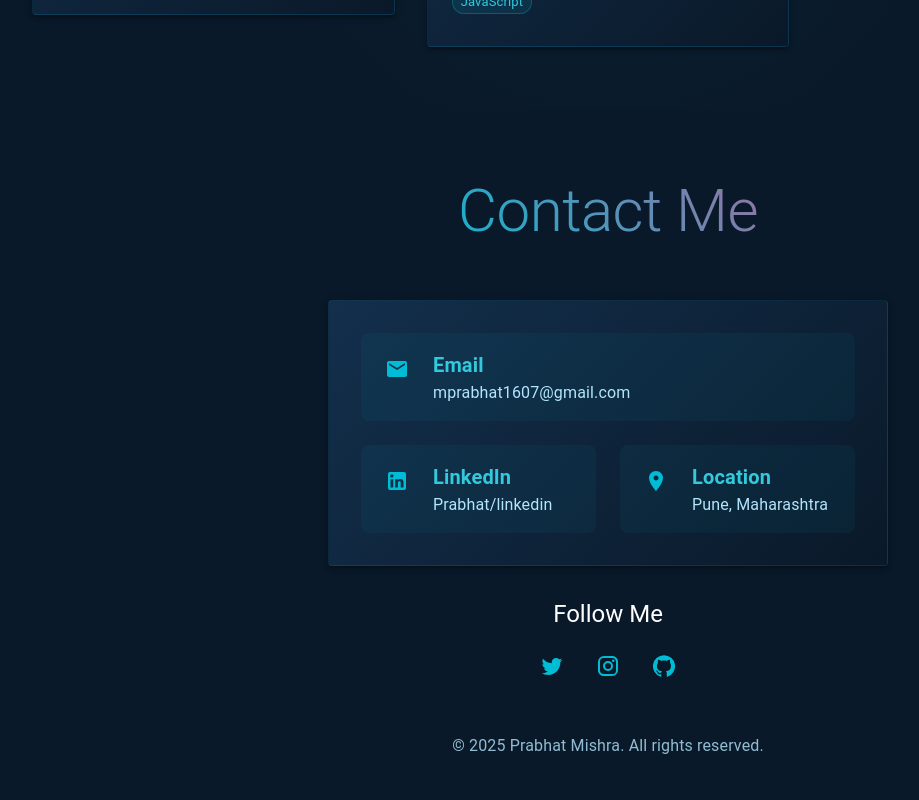
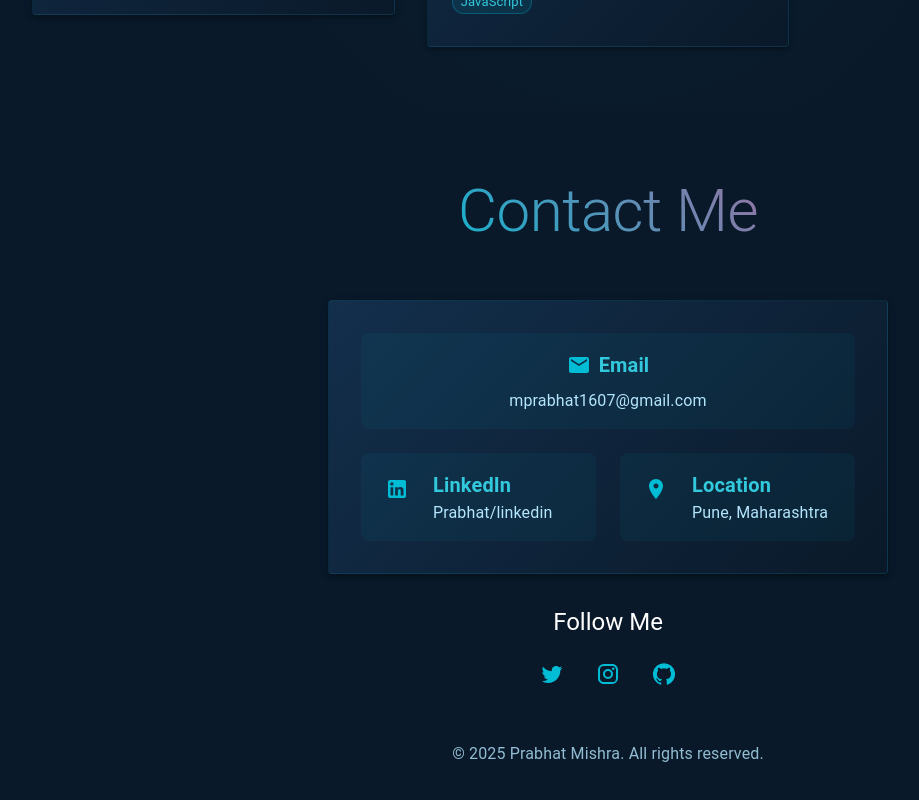
Before and after one commit to Prabhat-16/Portfolio, a React (Create React App) app: page / in a window 1280 px wide. Shown: the part 3371-4171 px from the top of the page, without its empty margins (32-951 px from the left). Built offline with nearby package versions, Linux system fonts and the light colour scheme.

Commit message:
Changes on Contact

```diff
--- a/src/components/Contact.tsx
+++ b/src/components/Contact.tsx
@@ -38,45 +38,46 @@ const Contact: React.FC = () => {
                     {/* Email - full width */}
                     {/* Email - full width and centered */}
 <Grid item xs={12}>
+  <Box sx={{ display: 'flex', justifyContent: 'center' }}>
     <Box
       sx={{
         display: 'flex',
-      justifyContent: 'center',
-    }}
-  >
-    <Box
-      sx={{
-        display: 'flex',
-        alignItems: 'flex-start',
+        flexDirection: 'column',
+        alignItems: 'center',
+        textAlign: 'center',
         p: 2,
         borderRadius: 2,
         background: 'rgba(0, 188, 212, 0.05)',
         transition: 'all 0.3s ease',
         width: '100%',
-        maxWidth: 600, // restrict width for better centering
+        maxWidth: 600,
         wordBreak: 'break-word',
-        overflowWrap: 'break-word',
       }}
     >
-      <IconButton color="primary" sx={{ mr: 2 }}>
+      {/* Top row: icon + label */}
+      <Box sx={{ display: 'flex', alignItems: 'center', mb: 1 }}>
+        <IconButton color="primary" sx={{ p: 0, mr: 1 }}>
           <Email />
         </IconButton>
-      <Box sx={{ flex: 1 }}>
         <Typography variant="h6" sx={{ color: 'primary.light', fontWeight: 'bold' }}>
           Email
         </Typography>
+      </Box>
+
+      {/* Email address centered below */}
       <Link
         href="mailto:mprabhat1607@gmail.com"
         target="_blank"
         rel="noopener noreferrer"
-          sx={{ color: 'text.secondary', textDecoration: 'none' }}
+        sx={{ color: 'text.secondary', textDecoration: 'none', fontSize: '1rem' }}
       >
         mprabhat1607@gmail.com
       </Link>
     </Box>
   </Box>
-  </Box>
 </Grid>
+
+
 
 
                     {/* LinkedIn and Location - half width each */}
```
Lines whose indentation alone changed are shown as unchanged.
